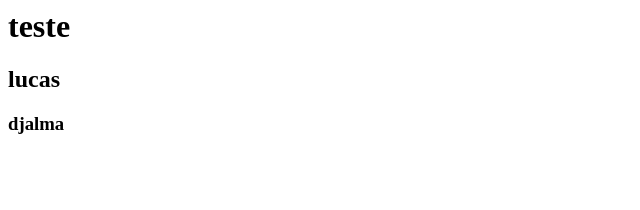
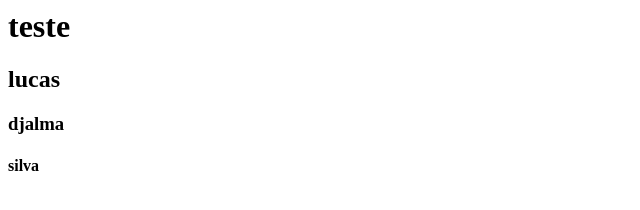
Before and after one commit to lucasdjalma/ecommerce_empresa_x, a plain HTML site: page index.html in a window 1280 px wide. Shown: the full height of the page, 0-640 px from the left. Drawn offline with Linux system fonts and the light colour scheme.

Commit message:
atualizado

```diff
--- a/index.html
+++ b/index.html
@@ -1,3 +1,4 @@
 <h1>teste</h1>
 <h2>lucas</h2>
 <h3>djalma</h3>
+<h4>silva</h4>
```
